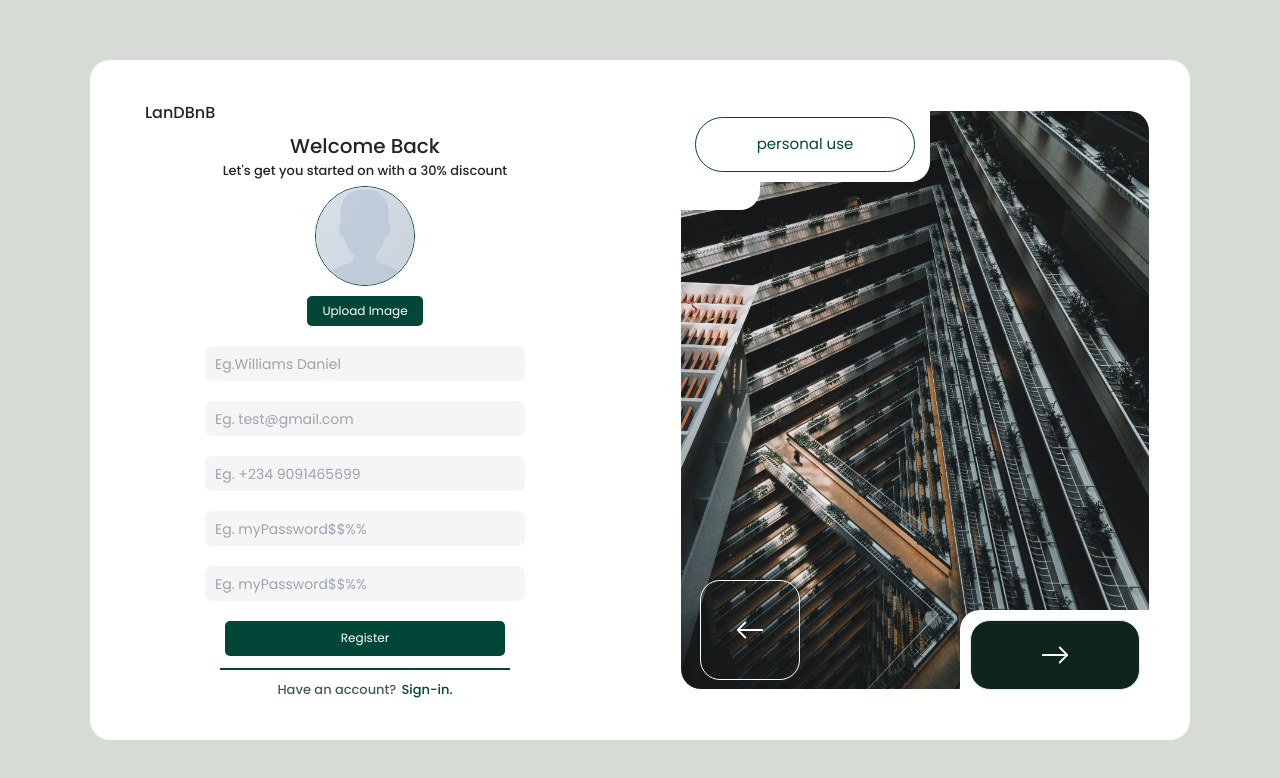
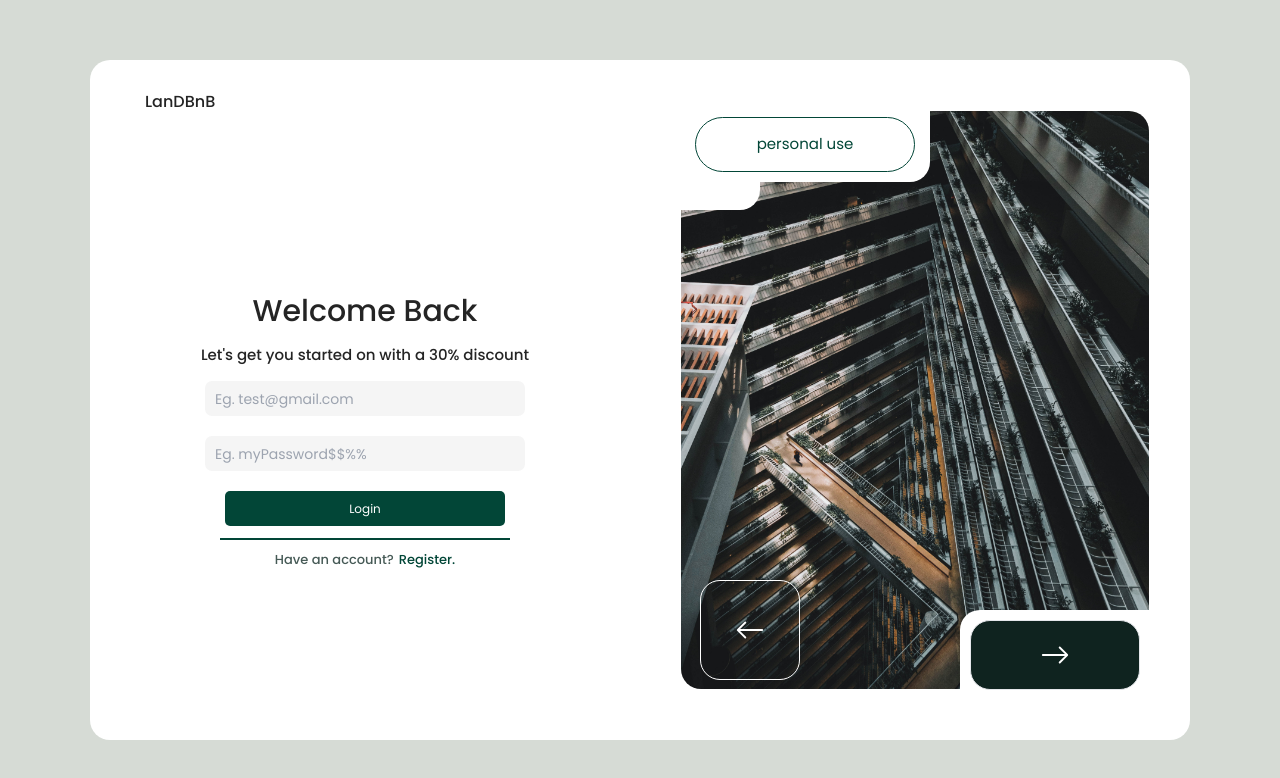
Before and after one commit to Akinolajsh/GroupHotelManagementFE, a React (Vite) app: page /user-sign in a window 1280 px wide. Shown: the top 778 px of the page. Built offline with nearby package versions, Linux system fonts and the light colour scheme.

Commit message:
recentSignIn

```diff
--- a/src/pages/UserRegister.tsx
+++ b/src/pages/UserRegister.tsx
@@ -1,8 +1,57 @@
+import { useForm } from "react-hook-form"
 import img from "../assets/dummy-prod-1.jpg"
 import img2 from "../assets/pexels-anh-nguyen-16946947.jpg"
 import {BsArrowLeft, BsArrowRight} from "react-icons/bs"
-import {Link} from "react-router-dom"
+import {Link, useNavigate} from "react-router-dom"
+import * as yup from "yup"
+import { yupResolver } from "@hookform/resolvers/yup"
+import { useState } from "react"
+import { registerUser } from "../api/AuthApi"
+
+
 const UserRegister = () => {
+  const navigate = useNavigate()
+
+  const [avatar, setAvatar] = useState<string>(img)
+  const [image, setImage] = useState<string>("")
+
+
+  const onHandleImage = (el:any)=>{
+    const localImage = el.target.files[0]
+    const saveImage = URL.createObjectURL(localImage)
+
+    setAvatar(saveImage)
+    setImage(localImage)
+  }
+
+  const model = yup.object({
+    fullName:yup.string().required(),
+    email:yup.string().required(),
+    phoneNumber:yup.number().required(),
+    password:yup.string().required(),
+    confirm:yup.string().oneOf([yup.ref("password")])
+  })
+
+  const {register, handleSubmit, formState:{errors}} = useForm({
+    resolver: yupResolver(model)
+  })
+
+  const onSubmit = handleSubmit(async(data:any)=>{
+    const {fullName, email, password, phoneNumber} = data
+
+    const formData = new FormData()
+
+    formData.append("fullName",fullName)
+    formData.append("email",email)
+    formData.append("password",password)
+    formData.append("phoneNumber",phoneNumber)
+    formData.append("avatar",image)
+
+    registerUser(formData).then(()=>{
+      navigate("/user-sign")
+    })
+  })
+
   return (
     <div className="
     w-full
@@ -20,14 +69,16 @@ const UserRegister = () => {
       rounded-[20px]
       ">
         {/* left */}
-       <div className="
+       <form className="
        w-[50%]
        h-full
        rounded-l-[20px]
        flex
        justify-center
        items-center
-       ">
+       "
+       onSubmit={onSubmit}
+       >
         <div className="
         w-[80%]
         h-[95%]
@@ -65,7 +116,7 @@ const UserRegister = () => {
             border-[#024637]
             object-cover
             "
-            src={img}
+            src={avatar}
             />
             <label className="
             py-[6px]
@@ -89,6 +140,7 @@ const UserRegister = () => {
             id="image"
             accept="image/png, image/jpg, image/jpeg"
             type="file"
+            onChange={onHandleImage}
             />
           </div>
           <div className="
@@ -109,12 +161,14 @@ const UserRegister = () => {
             placeholder:text-[14px]
             "
             placeholder="Eg.Williams Daniel"
+            { ...register("fullName") }
             />
-            <label className="
+            {
+              errors.fullName?.message && <label className="
               text-[10px]
               text-[red]
-            hidden
               ">please fill this field</label>
+            }
           </div>
           <div className="
           flex
@@ -132,13 +186,15 @@ const UserRegister = () => {
             pl-[10px]
             placeholder:text-[14px]
             "
+            { ...register("email") }
             placeholder="Eg. test@gmail.com"
             />
-            <label className="
+            {
+              errors.email?.message && <label className="
               text-[10px]
               text-[red]
-            hidden
               ">please fill this field</label>
+            }
           </div>
           <div className="
           flex
@@ -156,12 +212,14 @@ const UserRegister = () => {
             placeholder:text-[14px]
             "
             placeholder="Eg. +234 9091465699"
+            { ...register("phoneNumber") }
             />
-            <label className="
+            {
+              errors.phoneNumber?.message && <label className="
               text-[10px]
               text-[red]
-            hidden
               ">please fill this field</label>
+            }
           </div>
           <div className="
           flex
@@ -179,12 +237,14 @@ const UserRegister = () => {
             placeholder:text-[14px]
             "
             placeholder="Eg. myPassword$$%%"
+            { ...register("password") }
             />
-            <label className="
+           {
+            errors.password?.message &&  <label className="
             text-[10px]
             text-[red]
-            hidden
             ">please fill this field</label>
+           }
           </div>
           <div className="
           flex
@@ -201,12 +261,14 @@ const UserRegister = () => {
             placeholder:text-[14px]
             "
             placeholder="Eg. myPassword$$%%"
+            { ...register("confirm") }
             />
-            <label className="
+            {
+              errors.confirm?.message && <label className="
               text-[10px]
               text-[red]
-            hidden
               ">please fill this field</label>
+            }
           </div>
           <button className="
           w-[280px]
@@ -220,7 +282,9 @@ const UserRegister = () => {
           hover:cursor-pointer
           hover:transition-all
           duration-300
-          ">Register</button>
+          "
+          type="submit"
+          >Register</button>
           <hr className="
           w-[290px]
           border-[1px]
@@ -236,7 +300,7 @@ const UserRegister = () => {
             text-[#465a56]
             font-[500]
             ">Have an account?</div>
-            <Link to="user-signin">
+            <Link to="/user-sign">
             <div className="
             ml-[5px]
             text-[13px]
@@ -245,7 +309,7 @@ const UserRegister = () => {
             ">Sign-in.</div></Link>
           </div>
         </div>
-       </div>
+       </form>
         {/* left  ends */}
 
         {/* Right */}
@@ -307,6 +371,7 @@ const UserRegister = () => {
             w-[100%]
           h-[100%]
             "/>
+            <Link to="/user-register">
             <div className="
             w-[100px]
             h-[100px]
@@ -324,6 +389,7 @@ const UserRegister = () => {
             text-[white]
             text-[30px]
             "/></div>
+            </Link>
               <div className="
               w-[190px]
               h-[90px]
@@ -336,6 +402,7 @@ const UserRegister = () => {
               justify-center
               items-center
               ">
+                <Link to="/user-sign">
                 <div className="
                 w-[170px]
                 h-[70px]
@@ -349,6 +416,7 @@ const UserRegister = () => {
                 text-[white]
                 text-[30px]
                 "/></div>
+                </Link>
               </div>
           </div>
         </div>
--- a/src/pages/UserSignIn.tsx
+++ b/src/pages/UserSignIn.tsx
@@ -1,11 +1,19 @@
-import img from "../assets/dummy-prod-1.jpg"
 import img2 from "../assets/pexels-anh-nguyen-16946947.jpg"
 import {BsArrowLeft, BsArrowRight} from "react-icons/bs"
 import {Link} from "react-router-dom"
+import *  as yup from "yup"
 
 
 
 const UserSignIn = () => {
+
+  const model = yup.object({
+    email:yup.string().required(),
+    paassword:yup.string().required()
+  })
+
+
+
   return (
     <div className="
     w-full
@@ -28,9 +36,17 @@ const UserSignIn = () => {
        h-full
        rounded-l-[20px]
        flex
+       flex-col
        justify-center
        items-center
        ">
+        <div className="
+          w-full
+          h-[30px]
+          ml-[110px]
+          mt-[30px]
+          font-[500]
+          ">LanDBnB</div>
         <div className="
         w-[80%]
         h-[95%]
@@ -40,85 +56,15 @@ const UserSignIn = () => {
         items-center
         ">
           <div className="
-          w-full
-          h-[30px]
+          text-[30px]
           font-[500]
-          ">LanDBnB</div>
-          <div className="
-          text-[20px]
-          font-[500]
+          mb-[10px]
           ">Welcome Back</div>
           <div className="
-          text-[13px]
+          text-[15px]
           font-[500]
           mb-[5px]
           ">Let's get you started on with a 30% discount</div>
-          <div className="
-          flex
-          flex-col
-          items-center
-          justify-center
-
-          ">
-            <img className="
-            w-[100px]
-            h-[100px]
-            rounded-[50%]
-            border-[1px]
-            border-[#024637]
-            object-cover
-            "
-            src={img}
-            />
-            <label className="
-            py-[6px]
-            px-[15px]
-            bg-[#024637]
-            rounded-[5px]
-            text-white
-            text-[12px]
-            mt-[10px]
-            mb-[10px]
-            hover:scale-[1.02]
-            hover:cursor-pointer
-            hover:transition-all
-            duration-300
-            "
-            htmlFor="image"
-            >Upload Image</label>
-            <input className="
-            hidden
-            "
-            id="image"
-            accept="image/png, image/jpg, image/jpeg"
-            type="file"
-            />
-          </div>
-          <div className="
-          flex
-          flex-col
-          mt-[10px]
-          mb-[10px]
-          ">
-
-            <input className="
-            w-[320px]
-            h-[35px]
-            bg-[#F5F5F5]
-            rounded-[7px]
-            outline-[1px]
-            outline-[#024637]
-            pl-[10px]
-            placeholder:text-[14px]
-            "
-            placeholder="Eg.Williams Daniel"
-            />
-            <label className="
-            text-[10px]
-            text-[red]
-            hidden
-            ">please fill this field</label>
-          </div>
           <div className="
           flex
           flex-col
@@ -158,29 +104,6 @@ const UserSignIn = () => {
             pl-[10px]
             placeholder:text-[14px]
             "
-            placeholder="Eg. +234 9091465699"
-            />
-            <label className="
-            text-[10px]
-            text-[red]
-            hidden
-            ">please fill this field</label>
-          </div>
-          <div className="
-          flex
-          flex-col
-          mt-[10px]
-          mb-[10px]
-          ">
-
-            <input className="
-            w-[320px]
-            h-[35px]
-            bg-[#F5F5F5]
-            rounded-[7px]
-            pl-[10px]
-            placeholder:text-[14px]
-            "
             placeholder="Eg. myPassword$$%%"
             />
             <label className="
@@ -189,28 +112,7 @@ const UserSignIn = () => {
             hidden
             ">please fill this field</label>
           </div>
-          <div className="
-          flex
-          flex-col
-          mt-[10px]
-          mb-[10px]
-          ">
-            <input className="
-            w-[320px]
-            h-[35px]
-            bg-[#F5F5F5]
-            rounded-[7px]
-            pl-[10px]
-            placeholder:text-[14px]
-            "
-            placeholder="Eg. myPassword$$%%"
-            />
-            <label className="
-            text-[10px]
-            text-[red]
-            hidden
-            ">please fill this field</label>
-          </div>
+
           <button className="
           w-[280px]
           h-[35px]
@@ -223,7 +125,7 @@ const UserSignIn = () => {
           hover:cursor-pointer
           hover:transition-all
           duration-300
-          ">Register</button>
+          ">Login</button>
           <hr className="
           w-[290px]
           border-[1px]
@@ -239,13 +141,13 @@ const UserSignIn = () => {
             text-[#465a56]
             font-[500]
             ">Have an account?</div>
-            <Link to="user-signin">
+            <Link to="/user-register">
             <div className="
             ml-[5px]
             text-[13px]
             font-[500]
             text-[#024637]
-            ">Sign-in.</div></Link>
+            ">Register.</div></Link>
           </div>
         </div>
        </div>
@@ -310,7 +212,8 @@ const UserSignIn = () => {
             w-[100%]
           h-[100%]
             "/>
-            <div className="
+           <Link to="/user-register">
+           <div className="
             w-[100px]
             h-[100px]
             bg-transparent
@@ -327,6 +230,7 @@ const UserSignIn = () => {
             text-[white]
             text-[30px]
             "/></div>
+           </Link>
               <div className="
               w-[190px]
               h-[90px]
@@ -339,6 +243,7 @@ const UserSignIn = () => {
               justify-center
               items-center
               ">
+                <Link to="/user-register">
                 <div className="
                 w-[170px]
                 h-[70px]
@@ -352,6 +257,7 @@ const UserSignIn = () => {
                 text-[white]
                 text-[30px]
                 "/></div>
+                </Link>
               </div>
           </div>
         </div>
```
Lines whose indentation alone changed are shown as unchanged.
